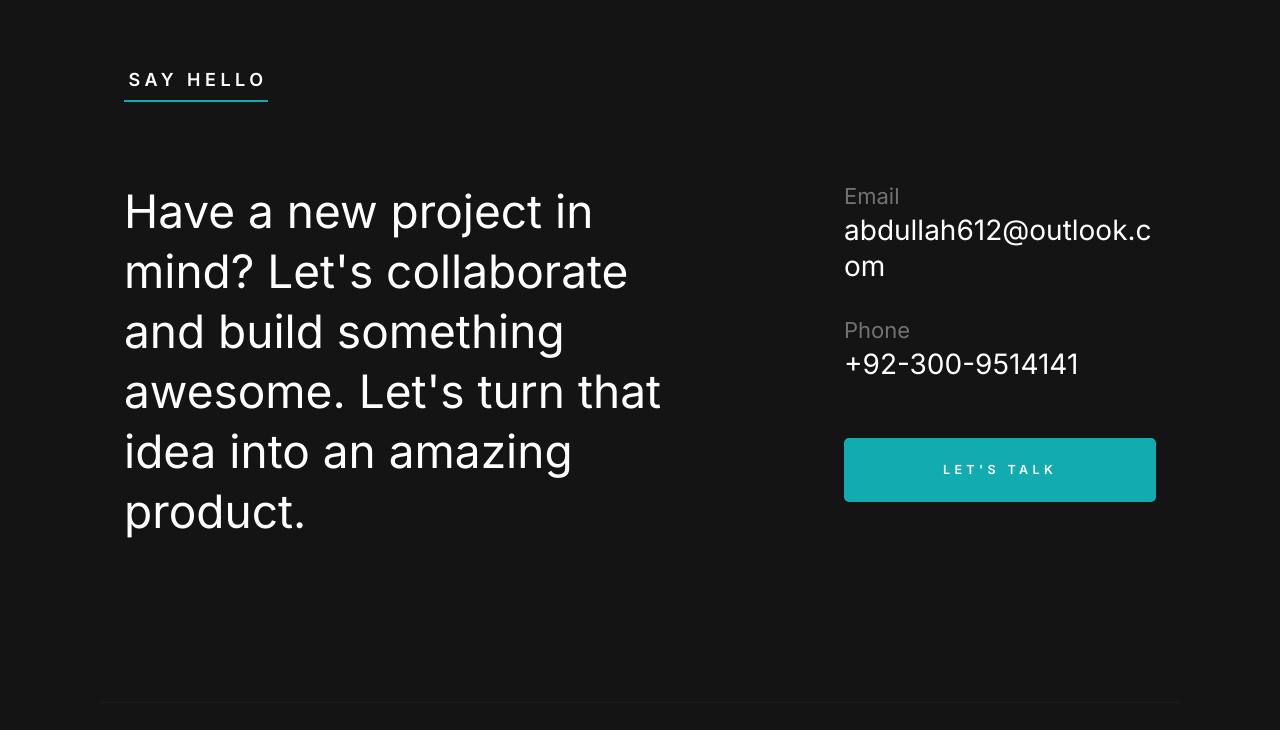
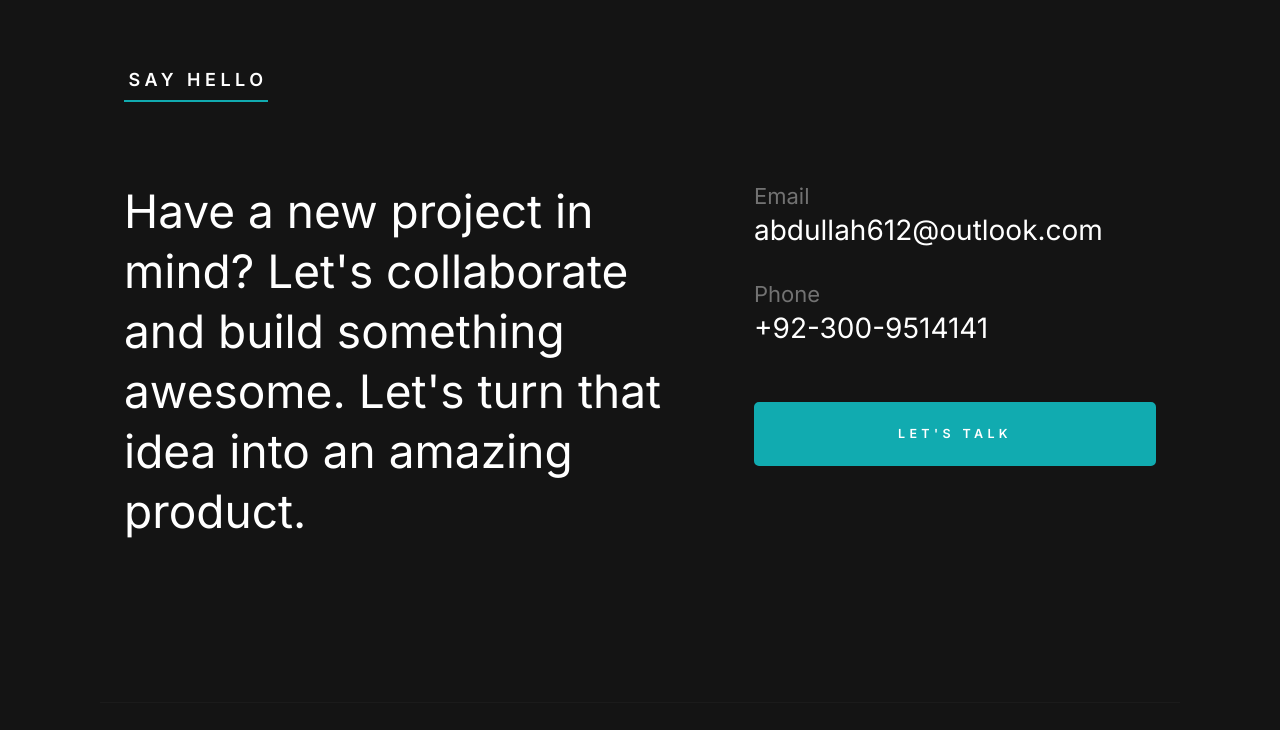
Before and after one commit to abd612/abd612.github.io, a plain HTML site: page index.html in a window 1280 px wide. Shown: the part 4205-4935 px from the top of the page. Drawn offline with Linux system fonts and the light colour scheme.

Commit message:
Fixed contact section responsiveness

```diff
--- a/index.html
+++ b/index.html
@@ -643,10 +643,10 @@
 
             </div>
 
-            <div class="column large-4 medium-12">
+            <div class="column large-5 medium-12">
 
                 <div class="row contact-infos">
-                    <div class="column large-12 medium-6 tab-12">
+                    <div class="column large-12 medium-7 tab-12">
                         <div class="contact-block">
                             <h5 class="contact-block__header">
                                 Email
@@ -656,7 +656,7 @@
                             </p>
                         </div> <!-- end contact-block -->
                     </div>
-                    <div class="column large-12 medium-6 tab-12">
+                    <div class="column large-12 medium-5 tab-12">
                         <div class="contact-block">
                             <h5 class="contact-block__header">
                                 Phone
```
